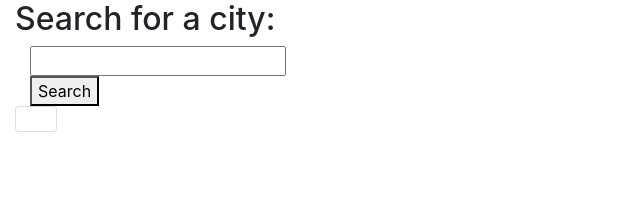
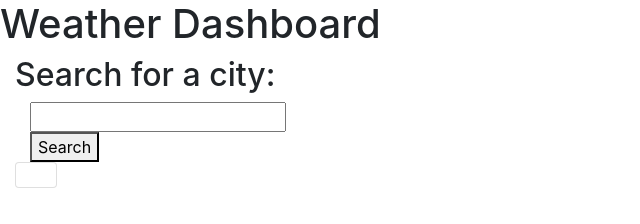
Before and after one commit to abbynf/weather-dashboard, a plain HTML site: page index.html in a window 1280 px wide. Shown: the whole page, without its empty margins (0-640 px from the left). Drawn offline with nearby package versions, Linux system fonts and the light colour scheme.

Commit message:
added h1 content to header tag

```diff
--- a/index.html
+++ b/index.html
@@ -11,7 +11,7 @@
 <body>
 
     <header>
-        <!-- create h1 tag here -->
+        <h1>Weather Dashboard</h1>
     </header>
 
     <div class="row">
```
